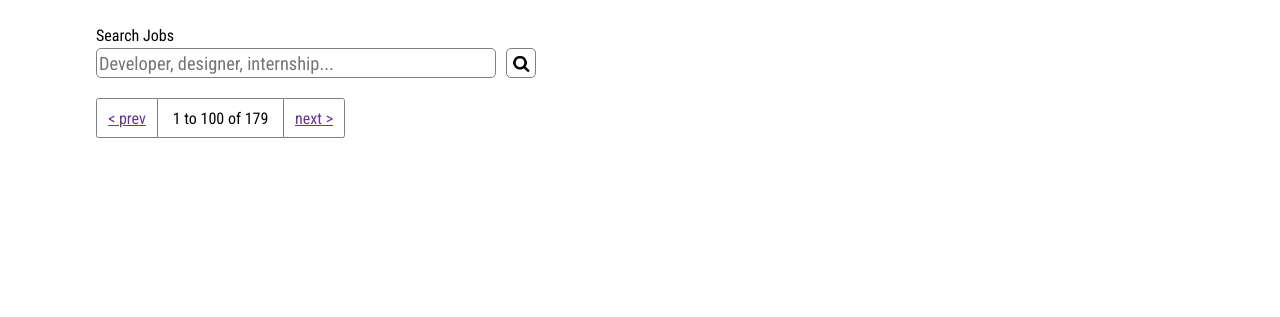
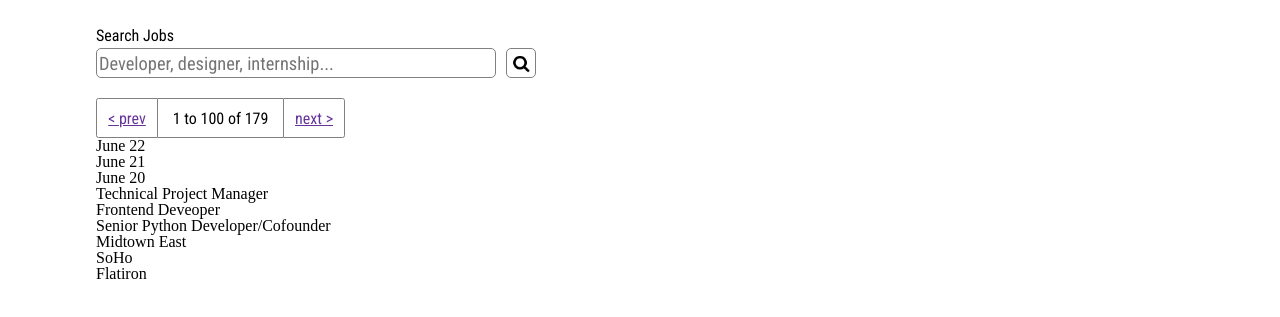
Before and after one commit to seancovington/gregslist, a plain HTML site: page index.html in a window 1280 px wide. Shown: the part 53-370 px from the top of the page. Drawn offline with Linux system fonts and the light colour scheme.

Commit message:
save as 8

```diff
--- a/index.html
+++ b/index.html
@@ -35,6 +35,31 @@
         <div class="display_page">1 to 100 of 179</div>
         <a href="" class="pagination next">next</a>
     </div>
+    <div class="container results">
+        <div class="date">
+            <ul>
+                <p>June 22</p>
+                <p>June 21</p>
+                <p>June 20</p>
+            </ul>
+        </div>
+
+        <div class="title">
+            <ul>
+                <p>Technical Project Manager</p>
+                <p>Frontend Deveoper</p>
+                <p>Senior Python Developer/Cofounder</p>
+            </ul>
+        </div>
+        <div class="city">
+            <ul>
+                <p>Midtown East</p>
+                <p>SoHo</p>
+                <p>Flatiron</p>
+            </ul>
+        </div>
+
+    </div>
 
 </body>
 
--- a/stylesheet.css
+++ b/stylesheet.css
@@ -136,6 +136,11 @@ input {
     content: " >";
 }
 
+results {
+    display: inline-flex;
+    flex-direction: row;
+}
+
 
 /*
 font-family: 'Open Sans', sans-serif;
```
